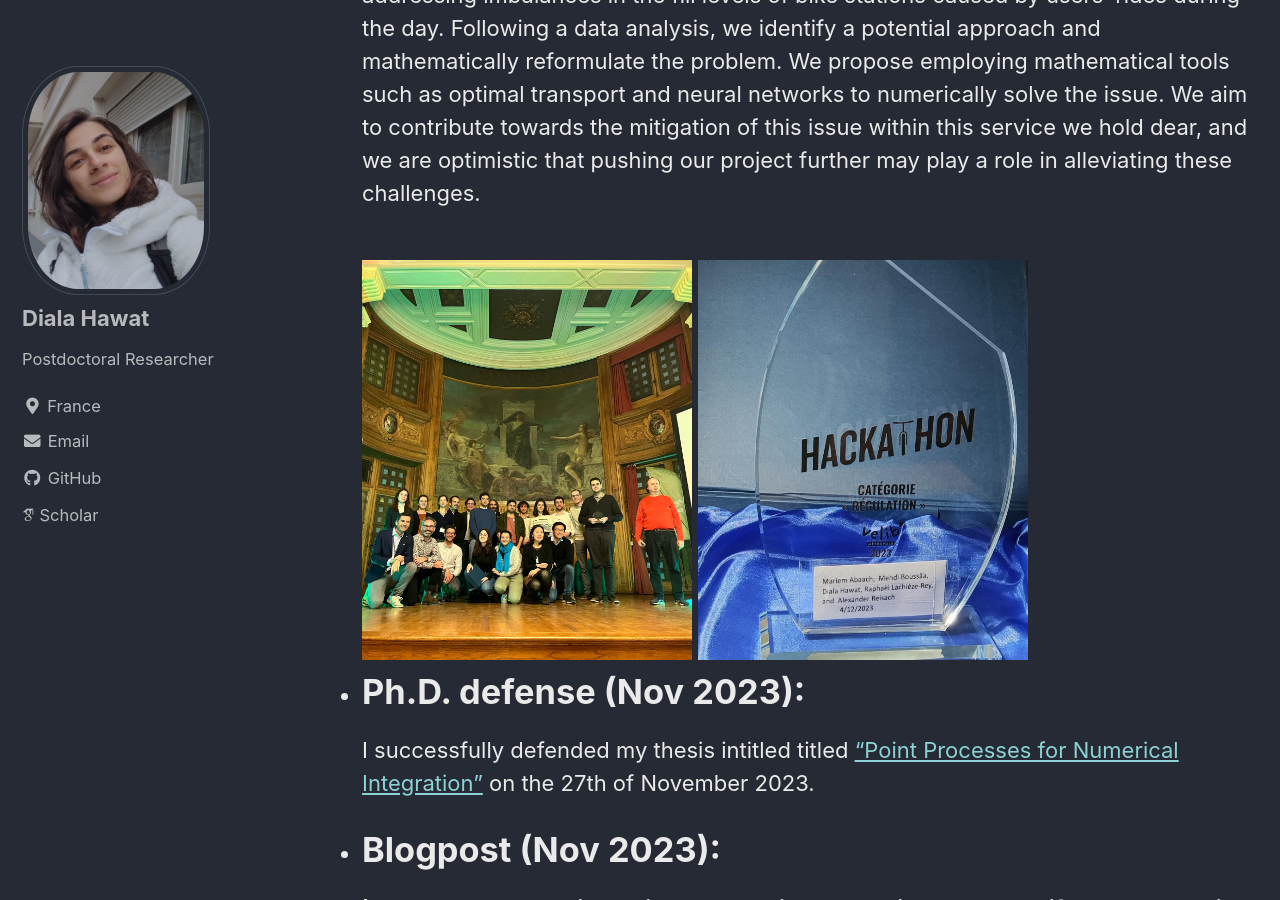
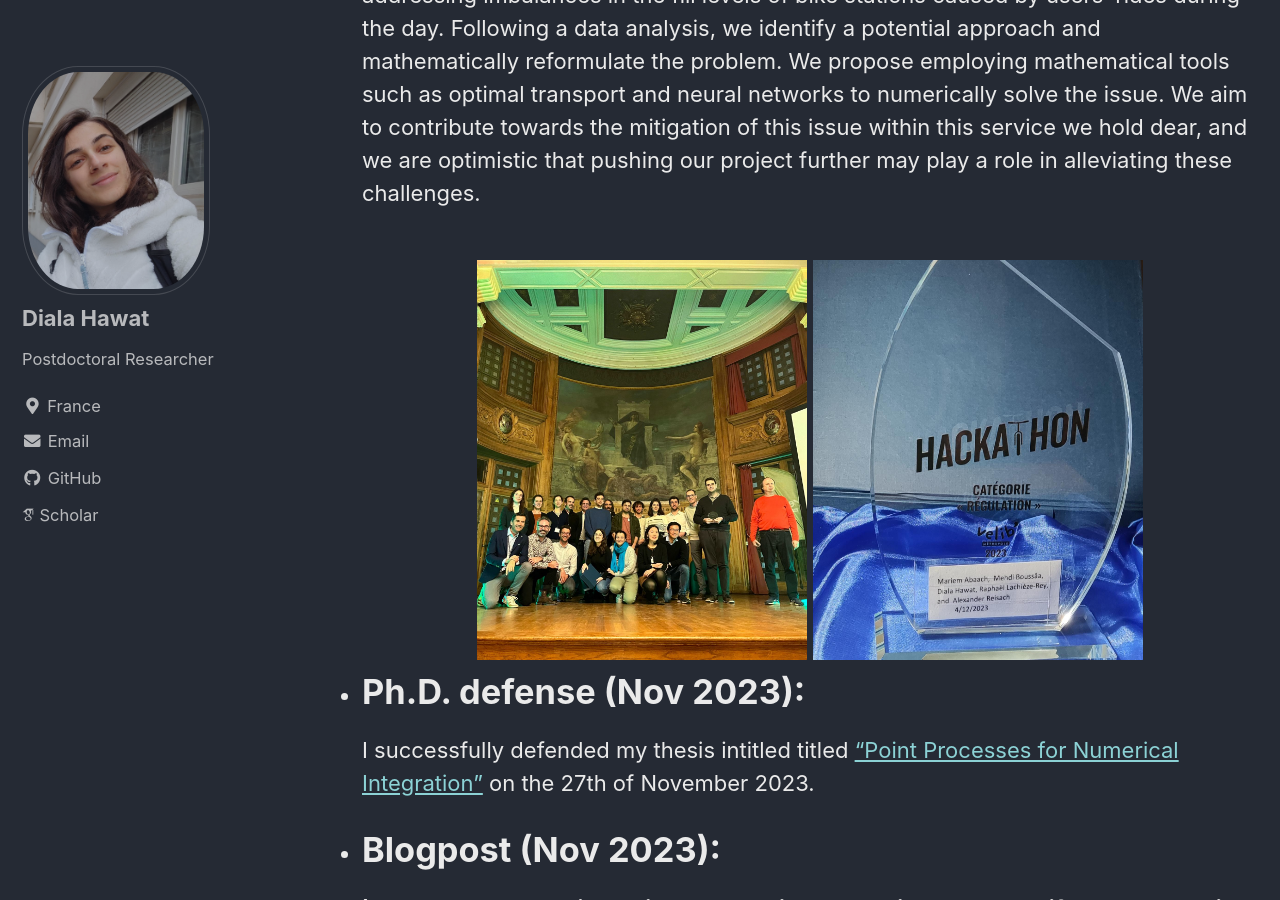
Before and after one commit to dhawat/dhawat.github.io, a Jekyll site: the page built from index.md, in a window 1280 px wide and 900 px high, scrolled down 1045 px. Built offline with Jekyll 4.4.1, drawn with Linux system fonts in a browser that asks for light colours; cached includes are drawn as plain includes; nearby versions of some CDN libraries; some web fonts are replaced.

Commit message:
update picture

```diff
--- a/index.md
+++ b/index.md
@@ -28,7 +28,7 @@
   We propose employing mathematical tools such as optimal transport and neural networks to numerically solve the issue.
   We aim to contribute towards the mitigation of this issue within this service we hold dear, and we are optimistic that pushing our project further may play a role in alleviating these challenges.
 
-  <div align="left" style="margin-top: 50px">
+  <div align="middle" style="margin-top: 50px">
   <img src="assets/images/winner_picture.jpeg" align="bottom" style="width:330px;height:400px;">
   <img src="assets/images/trophy_hackathon_2023.jpeg" align="bottom" style="width:330px;height:400px;">
   </div>
```
